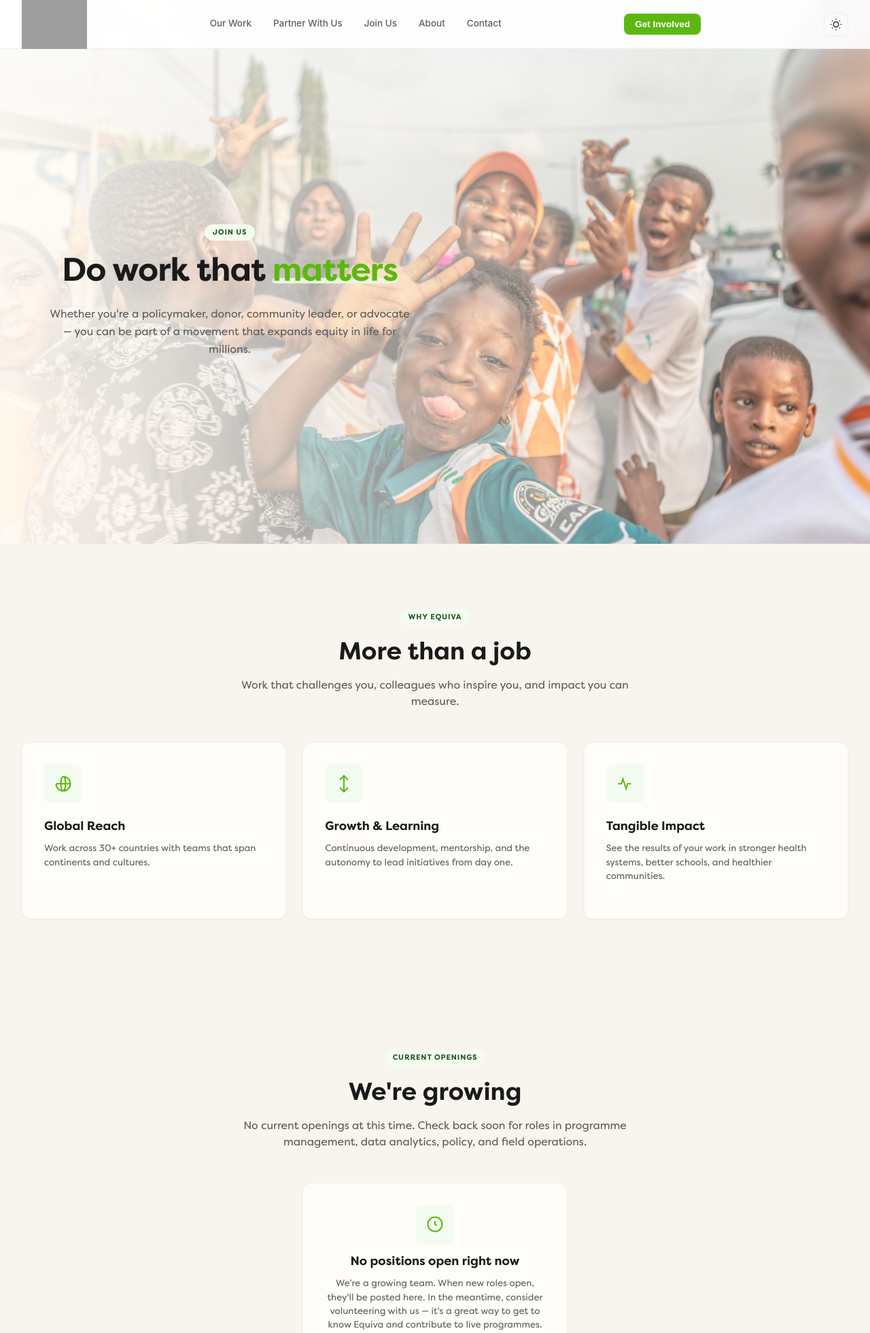
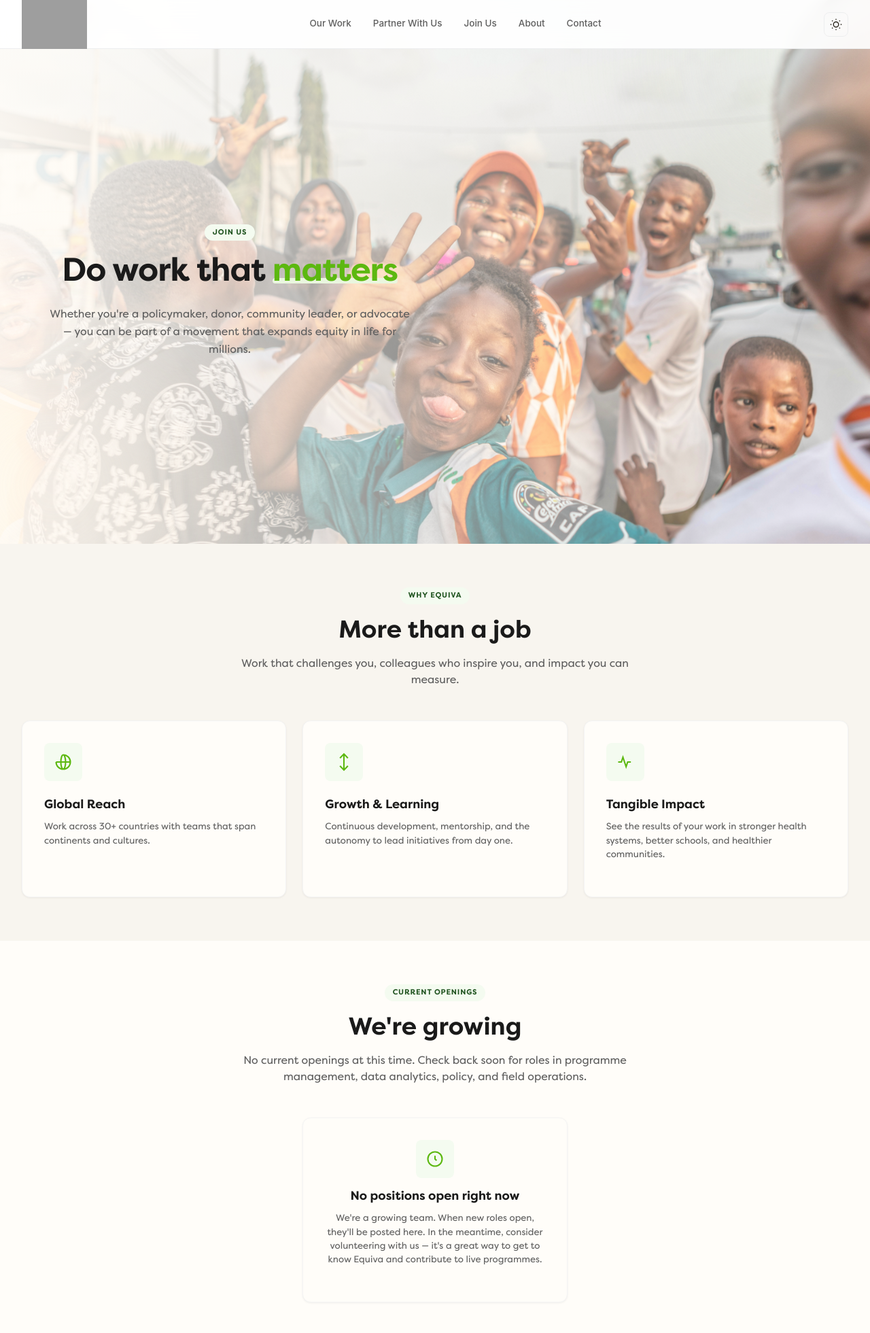
Before and after one commit to iyke497/Equiva, a Flask app: page /join-us in a window 1280 px wide. Shown: the top 1961 px of the page at 68% size. Run offline with Flask 3, Linux system fonts and the light colour scheme; data that the repository does not hold is empty; some libraries are stand-ins or nearby versions; some web fonts are replaced; grey boxes are pictures that could not be loaded.

Commit message:
swap toggle order, reduce section spacing, alternate backgrounds

```diff
--- a/static/css/styles.css
+++ b/static/css/styles.css
@@ -863,11 +863,15 @@ h1, h2, h3, h4, h5, h6 {
 .services-section,
 .insights-section,
 .about-section {
-    padding: var(--space-96) 0;
+    padding: var(--space-64) 0;
 }
 
 .services-section {
     background: var(--bg-offwhite);
+}
+
+[data-theme="dark"] .services-section {
+    background: var(--bg-card);
 }
 
 .section-header {
@@ -1174,7 +1178,7 @@ h1, h2, h3, h4, h5, h6 {
    ============================================ */
 
 .waitlist-section {
-    padding: var(--space-96) 0;
+    padding: var(--space-64) 0;
     background: linear-gradient(135deg, var(--text-dark) 0%, var(--text-charcoal) 100%);
 }
 
--- a/templates/base.html
+++ b/templates/base.html
@@ -38,13 +38,7 @@
                     <a href="{{ url_for('main.about') }}" class="nav-link">About</a>
                     <a href="{{ url_for('main.contact') }}" class="nav-link">Contact</a>
                 </div>
-                <button class="nav-cta" data-scroll-to="waitlist">Get Involved</button>
                 <div class="nav-actions">
-                    <button class="nav-toggle" id="nav-toggle" aria-label="Toggle menu">
-                        <span class="nav-toggle-bar"></span>
-                        <span class="nav-toggle-bar"></span>
-                        <span class="nav-toggle-bar"></span>
-                    </button>
                     <button class="theme-toggle" id="theme-toggle" aria-label="Toggle dark mode">
                 <svg class="theme-icon-sun" width="18" height="18" viewBox="0 0 24 24" fill="none" stroke="currentColor" stroke-width="1.8">
                     <circle cx="12" cy="12" r="5"/>
@@ -54,6 +48,11 @@
                     <path d="M21 12.79A9 9 0 1111.21 3 7 7 0 0021 12.79z"/>
                 </svg>
                 </button>
+                    <button class="nav-toggle" id="nav-toggle" aria-label="Toggle menu">
+                        <span class="nav-toggle-bar"></span>
+                        <span class="nav-toggle-bar"></span>
+                        <span class="nav-toggle-bar"></span>
+                    </button>
                 </div>
             </div>
         </nav>
@@ -64,7 +63,6 @@
                 <a href="{{ url_for('main.join_us') }}" class="mobile-link">Join Us</a>
                 <a href="{{ url_for('main.about') }}" class="mobile-link">About</a>
                 <a href="{{ url_for('main.contact') }}" class="mobile-link">Contact</a>
-                <a href="{{ url_for('main.index') }}#waitlist" class="mobile-link mobile-link-cta">Get Involved</a>
             </div>
         </div>
         {% endblock %}
--- a/templates/join-us.html
+++ b/templates/join-us.html
@@ -60,7 +60,7 @@
 </section>
 
 <!-- Current Openings -->
-<section class="services-section" id="openings">
+<section class="about-section" id="openings">
     <div class="container">
         <div class="section-header">
             <span class="section-badge">Current Openings</span>
@@ -108,7 +108,7 @@
 </section>
 
 <!-- Volunteer Registration -->
-<section class="services-section" id="volunteer">
+<section class="about-section" id="volunteer">
     <div class="container">
         <div class="section-header">
             <span class="section-badge">Volunteer With Us</span>
```
